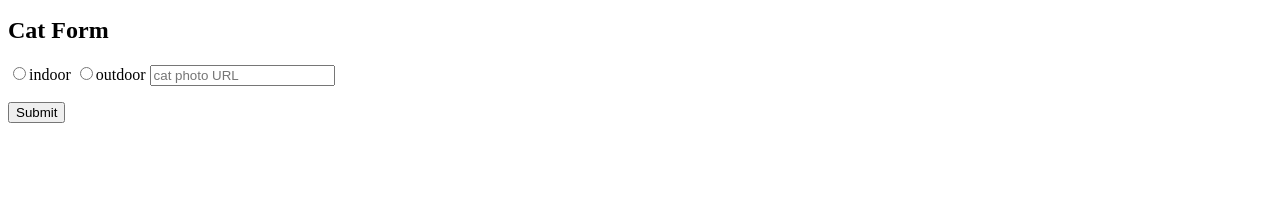
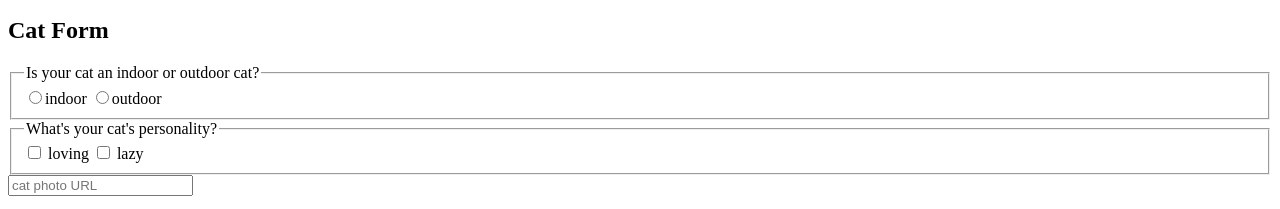
Before and after one commit to dijanakalaposratic/fcc-nrwd-p01-cat-photo-app, a plain HTML site: page index.html in a window 1280 px wide. Shown: the part 1393-1602 px from the top of the page. Before the commit the page ends 1524 px from the top, so only its background shows below. Drawn offline with Linux system fonts and the light colour scheme.

Commit message:
added checkbox inputs

```diff
--- a/index.html
+++ b/index.html
@@ -37,12 +37,19 @@
             <section>
                 <h2>Cat Form</h2>
                 <form action="https://freecatphotoapp.com/submit-cat-photo">
-
-                    <label><input name="indoor-outdoor" type="radio" id="indoor">indoor</label>
-                    <label><input name="indoor-outdoor" type="radio" id="outdoor">outdoor</label>
-                    <!-- the name attribute with the same name in both radio buttons automatically deselects the other -->
-                    <input type="text" name="catphotourl" placeholder="cat photo URL" required>
-                    <!-- name attribute names the submitted text -->
+                    <fieldset>
+                        <legend>Is your cat an indoor or outdoor cat?</legend>
+                        <label><input value="indoor" name="indoor-outdoor" type="radio" id="indoor">indoor</label>
+                        <label><input value="outdoor" name="indoor-outdoor" type="radio" id="outdoor">outdoor</label>
+                         <!-- the name attribute with the same name in both radio buttons automatically deselects the other -->
+                    </fieldset>
+                    <fieldset>
+                        <legend>What's your cat's personality?</legend>
+                            <input type="checkbox" id="loving" name="personality" value="loving"> <label for="loving">loving</label>
+                            <input type="checkbox" id="lazy" name="personality" value="lazy"> <label for="lazy">lazy</label>
+                    </fieldset>
+                        <input type="text" name="catphotourl" placeholder="cat photo URL" required>
+                        <!-- name attribute names the submitted text -->
                 </form>
                 <button type="submit">Submit</button>
             </section>
```
